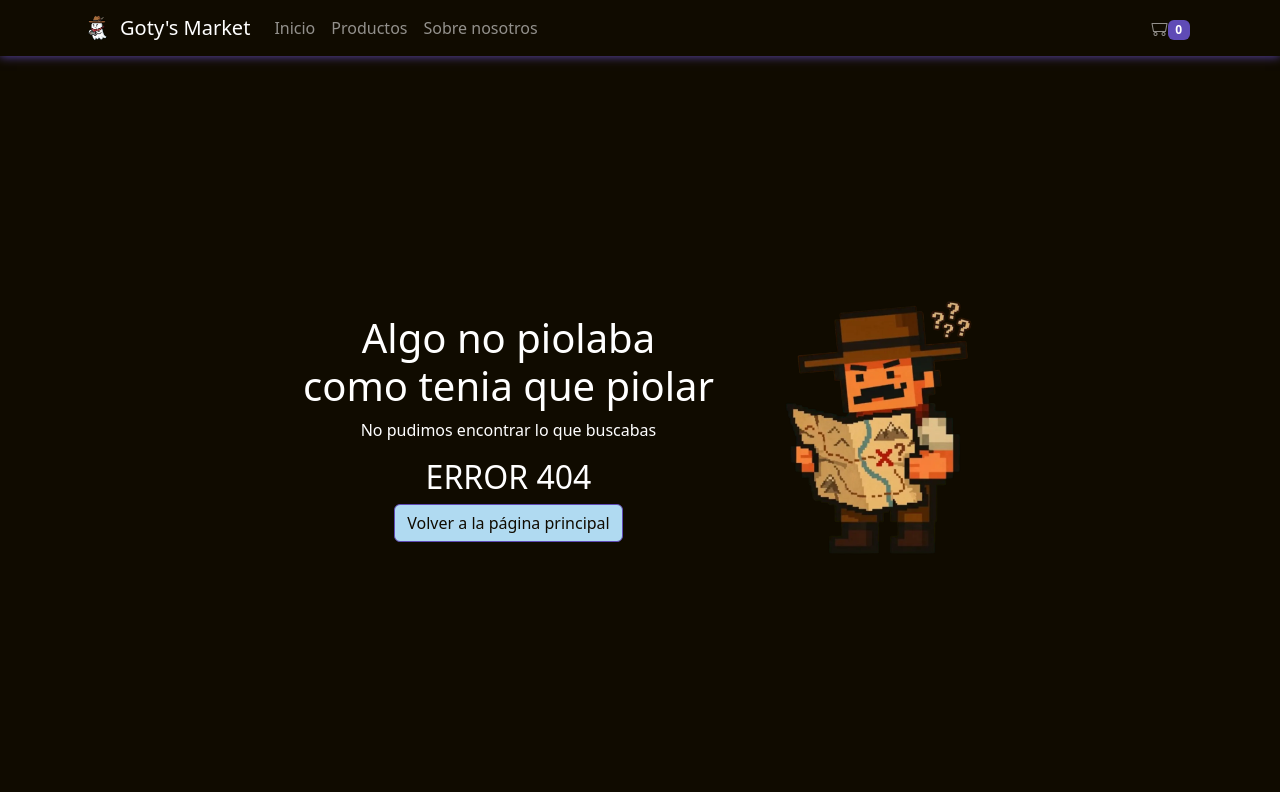
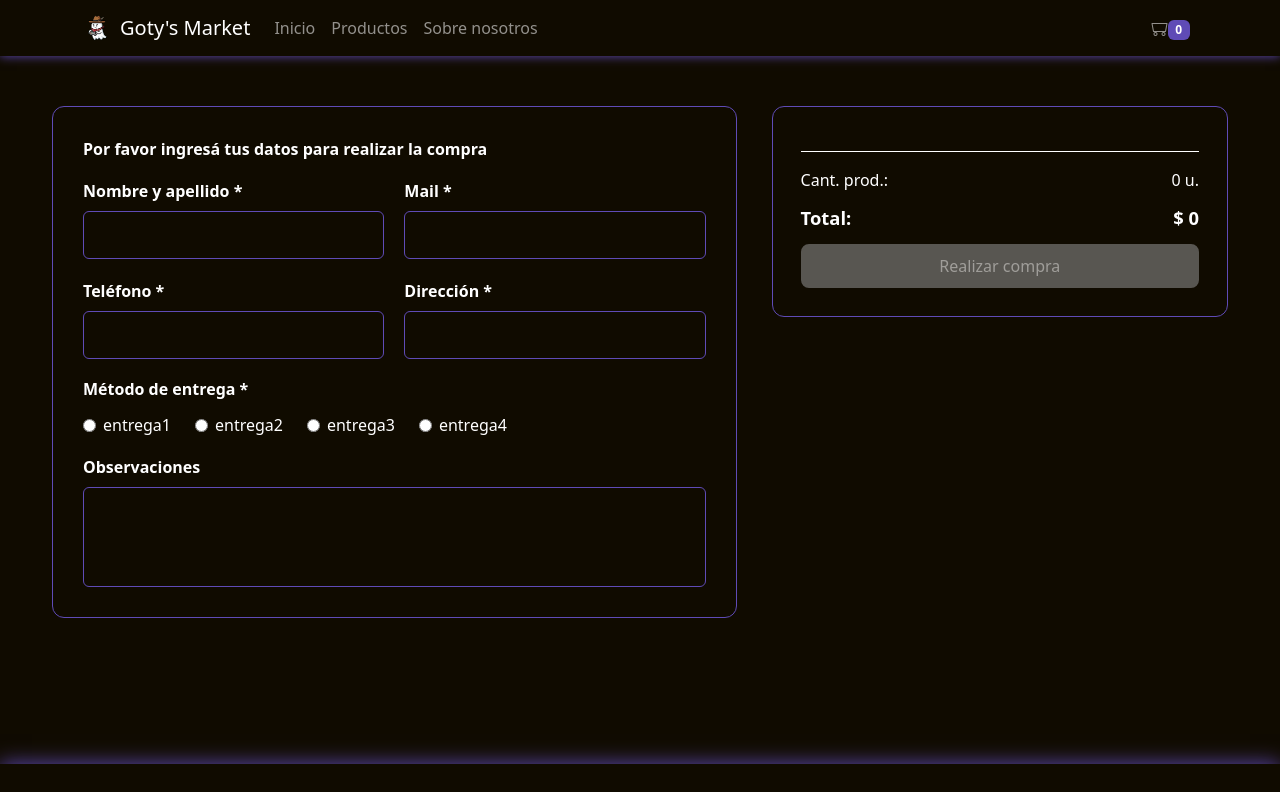
Before and after one commit to tobyy-m/gotys-market, a React (Vite) app: page /finalizarCompra in a window 1280 px wide. Shown: the top 792 px of the page. Built offline with nearby package versions, Linux system fonts and the light colour scheme.

Commit message:
Ajustes para que el modal muestre el resumen del carrito dependiendo de si tiene productos o no. También se implemento el vaciado del carrito y el redireccionamiento a /exito/id luego de Realizar la Compra. Renombrado Carrito.jsx a FinalizarCompra (con su ruta /finalizarCompra)

```diff
--- a/src/App.jsx
+++ b/src/App.jsx
@@ -2,7 +2,7 @@ import { Routes, Route } from 'react-router-dom'
 import Inicio from './pages/Inicio'
 import Productos from './pages/Productos'
 import DetalleProducto from './pages/DetalleProducto'
-import Carrito from './pages/Carrito'
+import FinalizarCompra from './pages/FinalizarCompra'
 import Header from './components/Header'
 import Footer from './components/Footer'
 import Exito from './pages/Exito'
@@ -22,7 +22,7 @@ function App() {
           <Route path='/' element={<Inicio />} />
           <Route path='/productos' element={<Productos />} />
           <Route path='/producto/:id' element={<DetalleProducto />} />
-          <Route path='/carrito' element={<Carrito />} />
+          <Route path='/finalizarCompra' element={<FinalizarCompra />} />
           <Route path='/exito/:id' element={<Exito />} />
           <Route path='*' element={<NoEncontrado />} />
           <Route path='/nosotros' element={<Nosotros/>}/>
--- a/src/components/BarraDeNavegacion.jsx
+++ b/src/components/BarraDeNavegacion.jsx
@@ -6,12 +6,12 @@ import ModalCarrito from './ModalCarrito';
 import { useState } from 'react';
 import { NavLink } from 'react-router-dom';
 import { useContext } from "react";
-import { CarritoContext } from "../context/CarritoContext";
+import { CarritoContext, totalItems } from "../context/CarritoContext";
 
 function BarraDeNavegacion() {
   const { carrito } = useContext(CarritoContext);
   const [mostrarModal, setMostrarModal] = useState(false);
-  const total = carrito.reduce((acc, juego) => acc + juego.cantidad, 0);
+  const total = totalItems(carrito);
 
   return (
     <>
--- a/src/components/CarritoItem.jsx
+++ b/src/components/CarritoItem.jsx
@@ -23,11 +23,11 @@ function CarritoItem({seRequiereFormulario , formularioValido}) {
         <div className={styles.resumenCompra}>
           <p>
             <span>Cant. prod.:</span>
-            <span>{carritoConPrecio.reduce((total, juego) => total + juego.cantidad, 0)}</span>
+            <span>{carritoConPrecio.reduce((total, juego) => total + juego.cantidad, 0)} u.</span>
           </p>
           <p className={styles.precioTotal}>
           <span>Total:</span>
-          <span>{carritoConPrecio.reduce((total, juego) => total + juego.precio * juego.cantidad, 0).toLocaleString("es-AR")}</span>
+          <span>$ {carritoConPrecio.reduce((total, juego) => total + juego.precio * juego.cantidad, 0).toLocaleString("es-AR")}</span>
           </p>
           {seRequiereFormulario &&(
             <button form="formulario" className={styles.botonCompra} disabled={carrito.length == 0}>Realizar compra</button>
--- a/src/components/FormularioCompra.jsx
+++ b/src/components/FormularioCompra.jsx
@@ -1,8 +1,12 @@
+import { useContext } from "react";
+import { useNavigate } from "react-router-dom"
+import { CarritoContext } from "../context/CarritoContext";
 import { useState } from "react";
 import styles from "./Formulario.module.css"
 
-function FormularioCompra({setFormularioValido}) {
-
+function FormularioCompra({ setFormularioValido }) {
+  const navigate = useNavigate();
+  const { setCarrito } = useContext(CarritoContext);
   const [formData, setFormData] = useState({
     nombre: "",
     mail: "",
@@ -51,6 +55,9 @@ function FormularioCompra({setFormularioValido}) {
     setErrors(newErrors);
     if (Object.keys(newErrors).length === 0) {
       setFormularioValido(true);
+      setCarrito([]);
+      const idCompra = Math.floor(Math.random() * 1000000);
+      navigate(`/exito/${idCompra}`);
     } else {
       setFormularioValido(false);
     }
@@ -61,29 +68,29 @@ function FormularioCompra({setFormularioValido}) {
       <p>Por favor ingresá tus datos para realizar la compra</p>
       <div className={styles.campos}>
         <div className={styles.campo}>
-          <label for="nombreYApellido">Nombre y apellido *</label>
-          <input type="text" name="nombre" id="nombreYApellido" className={`form-control ${errors.nombre ? "is-invalid" : ""}`}value={formData.nombre}onChange={handleChange}></input>
+          <label htmlFor="nombreYApellido">Nombre y apellido *</label>
+          <input type="text" name="nombre" id="nombreYApellido" className={`form-control ${errors.nombre ? "is-invalid" : ""}`} value={formData.nombre} onChange={handleChange}></input>
           {errors.nombre && (
             <div className="invalid-feedback">{errors.nombre}</div>
           )}
         </div>
         <div className={styles.campo}>
-          <label for="mail">Mail *</label>
-          <input type="text" name="mail" id="mail" className={`form-control ${errors.mail ? "is-invalid" : ""}`}value={formData.mail}onChange={handleChange}></input>
+          <label htmlFor="mail">Mail *</label>
+          <input type="text" name="mail" id="mail" className={`form-control ${errors.mail ? "is-invalid" : ""}`} value={formData.mail} onChange={handleChange}></input>
           {errors.mail && (
             <div className="invalid-feedback">{errors.mail}</div>
           )}
         </div>
         <div className={styles.campo}>
-          <label for="telefono">Teléfono *</label>
-          <input type="text" name="tel" id="telefono" className={`form-control ${errors.tel ? "is-invalid" : ""}`}value={formData.tel}onChange={handleChange}></input>
+          <label htmlFor="telefono">Teléfono *</label>
+          <input type="text" name="tel" id="telefono" className={`form-control ${errors.tel ? "is-invalid" : ""}`} value={formData.tel} onChange={handleChange}></input>
           {errors.tel && (
             <div className="invalid-feedback">{errors.tel}</div>
           )}
         </div>
         <div className={styles.campo}>
-          <label for="direccion">Dirección *</label>
-          <input type="text" name="direccion" id="direccion" className={`form-control ${errors.direccion ? "is-invalid" : ""}`}value={formData.direccion}onChange={handleChange}></input>
+          <label htmlFor="direccion">Dirección *</label>
+          <input type="text" name="direccion" id="direccion" className={`form-control ${errors.direccion ? "is-invalid" : ""}`} value={formData.direccion} onChange={handleChange}></input>
           {errors.direccion && (
             <div className="invalid-feedback">{errors.direccion}</div>
           )}
@@ -93,16 +100,16 @@ function FormularioCompra({setFormularioValido}) {
         <p>Método de entrega *</p>
         <div className={styles.opcionesDeEntrega}>
           <label>
-          <input type="radio" name="entrega" value="entrega1" onChange={handleChange}/> entrega1
+            <input type="radio" name="entrega" value="entrega1" onChange={handleChange} /> entrega1
           </label>
           <label>
-            <input type="radio" name="entrega" value="entrega2" onChange={handleChange}/> entrega2
+            <input type="radio" name="entrega" value="entrega2" onChange={handleChange} /> entrega2
           </label>
           <label>
-            <input type="radio" name="entrega" value="entrega3" onChange={handleChange}/> entrega3
+            <input type="radio" name="entrega" value="entrega3" onChange={handleChange} /> entrega3
           </label>
           <label>
-            <input type="radio" name="entrega" value="entrega4" onChange={handleChange}/> entrega4
+            <input type="radio" name="entrega" value="entrega4" onChange={handleChange} /> entrega4
           </label>
           {errors.entrega && (
             <div className="invalid-feedback d-block">{errors.entrega}</div>
@@ -110,7 +117,7 @@ function FormularioCompra({setFormularioValido}) {
         </div>
       </div>
       <div className={`${styles.campo} ${styles.observaciones}`}>
-        <label for="obervaciones">Observaciones</label>
+        <label htmlFor="obervaciones">Observaciones</label>
         <textarea id="obervaciones"></textarea>
       </div>
     </form>
--- a/src/components/ModalCarrito.jsx
+++ b/src/components/ModalCarrito.jsx
@@ -1,11 +1,12 @@
 import Modal from 'react-bootstrap/Modal';
 import Button from 'react-bootstrap/Button';
 import { Link } from 'react-router-dom';
+import { CarritoContext, totalItems } from "../context/CarritoContext";
+import { useContext } from "react";
 import CarritoItem from './CarritoItem';
 function ModalCarrito({ mostrar, cerrarModal }) {
-
-
-
+    const { carrito } = useContext(CarritoContext);
+    const total = totalItems(carrito);
     return (
         <Modal show={mostrar} onHide={cerrarModal} centered size="lg" contentClassName="modal-carrito">
             <Modal.Header closeButton>
@@ -13,10 +14,10 @@ function ModalCarrito({ mostrar, cerrarModal }) {
             </Modal.Header>
             <Modal.Body>
                 <div className="d-flex justify-content-center align-items-center">
-                    <CarritoItem seRequiereFormulario={false} formularioValido={false}/>
+                    {total > 0 ? <CarritoItem seRequiereFormulario={false} formularioValido={false}/> : <p>Tu carrito está vacío</p>}
                 </div>
                 <div className="d-flex justify-content-end mt-3">
-                    <Button className="boton-secundario " as={Link} to="/carrito" onClick={cerrarModal}>Finalizar compra</Button>
+                    {total > 0 ? <Button className="boton-secundario " as={Link} to="/finalizarCompra" onClick={cerrarModal}>Finalizar compra</Button> : <Button className="boton-secundario " as={Link} to="/productos" onClick={cerrarModal}>Seguir Comprando</Button>}
                 </div>
             </Modal.Body>
         </Modal>
--- a/src/context/CarritoContext.jsx
+++ b/src/context/CarritoContext.jsx
@@ -62,3 +62,7 @@ export function noHayStock(id) {
     const juego = productos.find(juego => juego.id == id)
     return juego.stock == 0
 }
+
+export function totalItems(carrito) {
+    return carrito.reduce((acc, juego) => acc + juego.cantidad, 0);
+}
--- a/src/pages/Carrito.jsx
+++ b/src/pages/FinalizarCompra.jsx
@@ -3,7 +3,7 @@ import CarritoItem from "../components/CarritoItem"
 import FormularioCompra from "../components/FormularioCompra"
 import styles from "./Carrito.module.css"
 
-function Carrito() {
+function FinalizarCompra() {
   const [formularioValido , setFormularioValido] = useState(false);
   return (
     <div className={styles.contenedor}>
@@ -17,4 +17,4 @@ function Carrito() {
   )
 }
 
-export default Carrito
+export default FinalizarCompra
```
Lines whose indentation alone changed are shown as unchanged.
